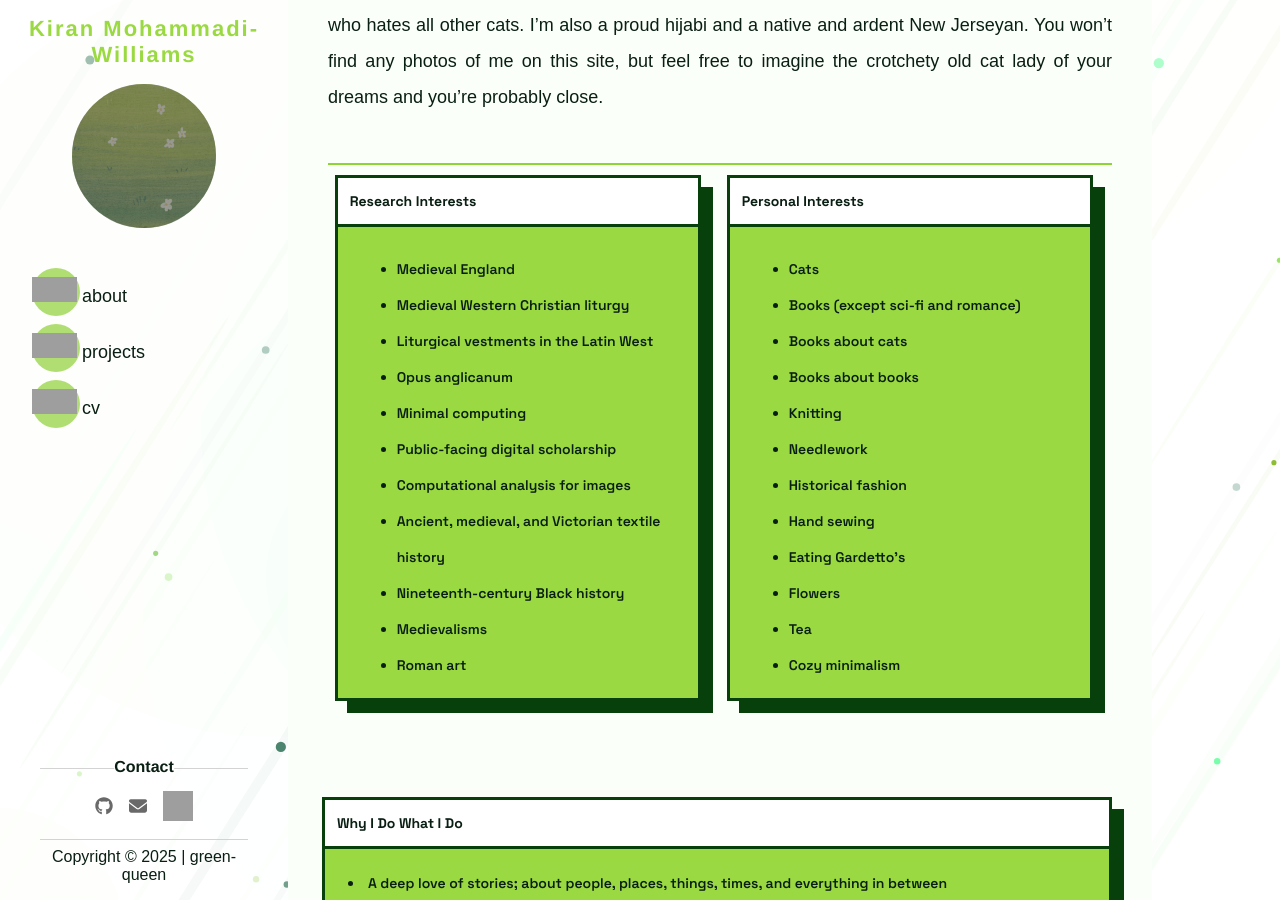
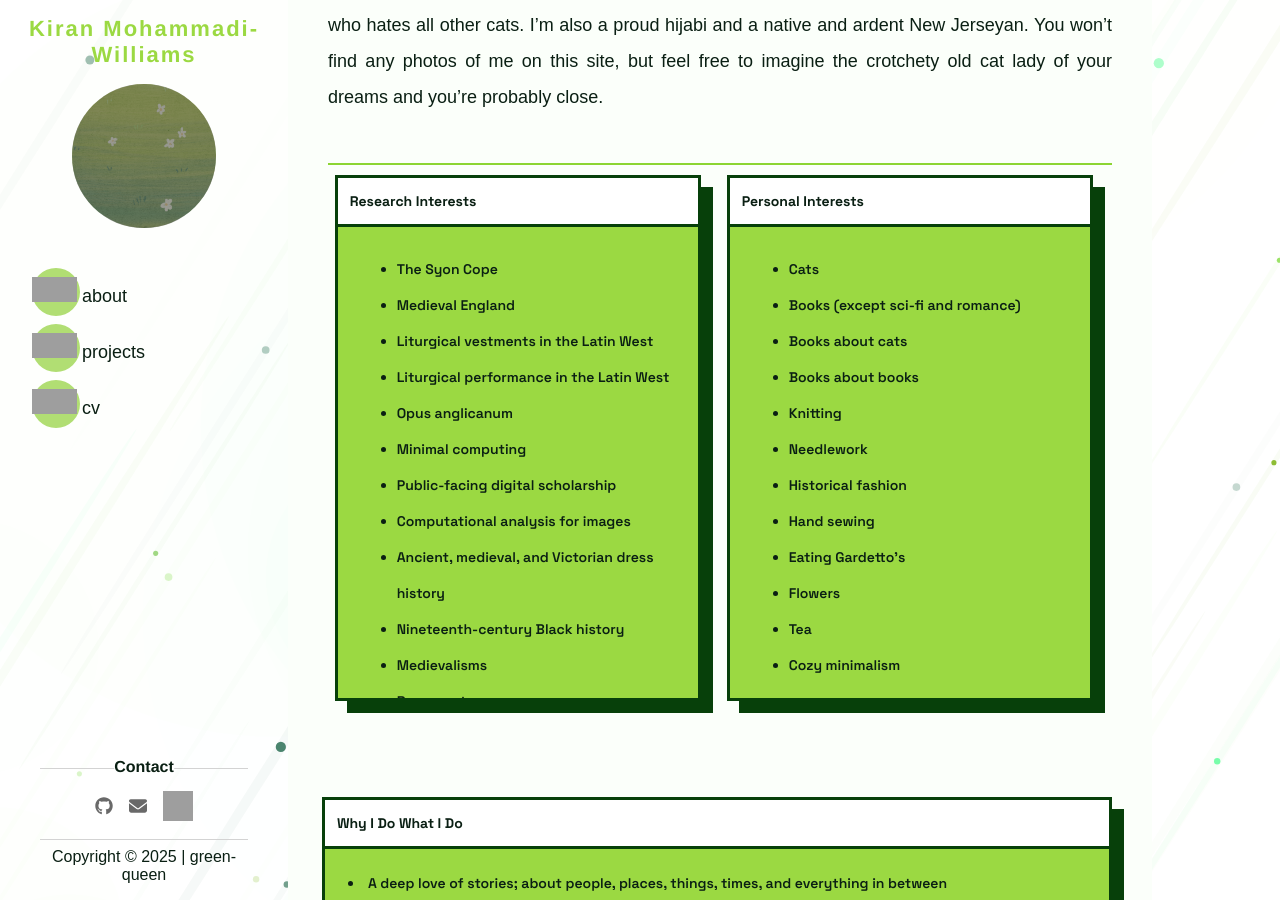
Before and after one commit to green-queen/green-queen.github.io, a Jekyll site: the page built from _pages/index.md, in a window 1280 px wide and 900 px high, scrolled down 1110 px. Built offline with Jekyll 4.4.1, drawn with Linux system fonts in a browser that asks for light colours; some web fonts are replaced; grey boxes are pictures that could not be loaded.

Commit message:
Update research interests in index.md

```diff
--- a/_pages/index.md
+++ b/_pages/index.md
@@ -43,19 +43,20 @@ I'm an avid knitter, embroiderer, reader, and cat parent to a seven-year-old Tor
     <div class="head">Research Interests</div>
     <div class="content">
        <ul>
+           <li>The Syon Cope</li>
            <li>Medieval England</li>
-           <li>Medieval Western Christian liturgy</li>
            <li>Liturgical vestments in the Latin West</li>
+           <li>Liturgical performance in the Latin West</li>
            <li>Opus anglicanum</li>
            <li>Minimal computing</li>
            <li>Public-facing digital scholarship</li>
            <li>Computational analysis for images</li>
-           <li>Ancient, medieval, and Victorian textile history</li>
+           <li>Ancient, medieval, and Victorian dress history</li>
            <li>Nineteenth-century Black history</li>
            <li>Medievalisms</li>
            <li>Roman art</li>
        </ul>
-      <br />
+      <br/>
     </div>
   </div>
   <div class="card" style="height:520px; width:46%; padding:0px;">
```
